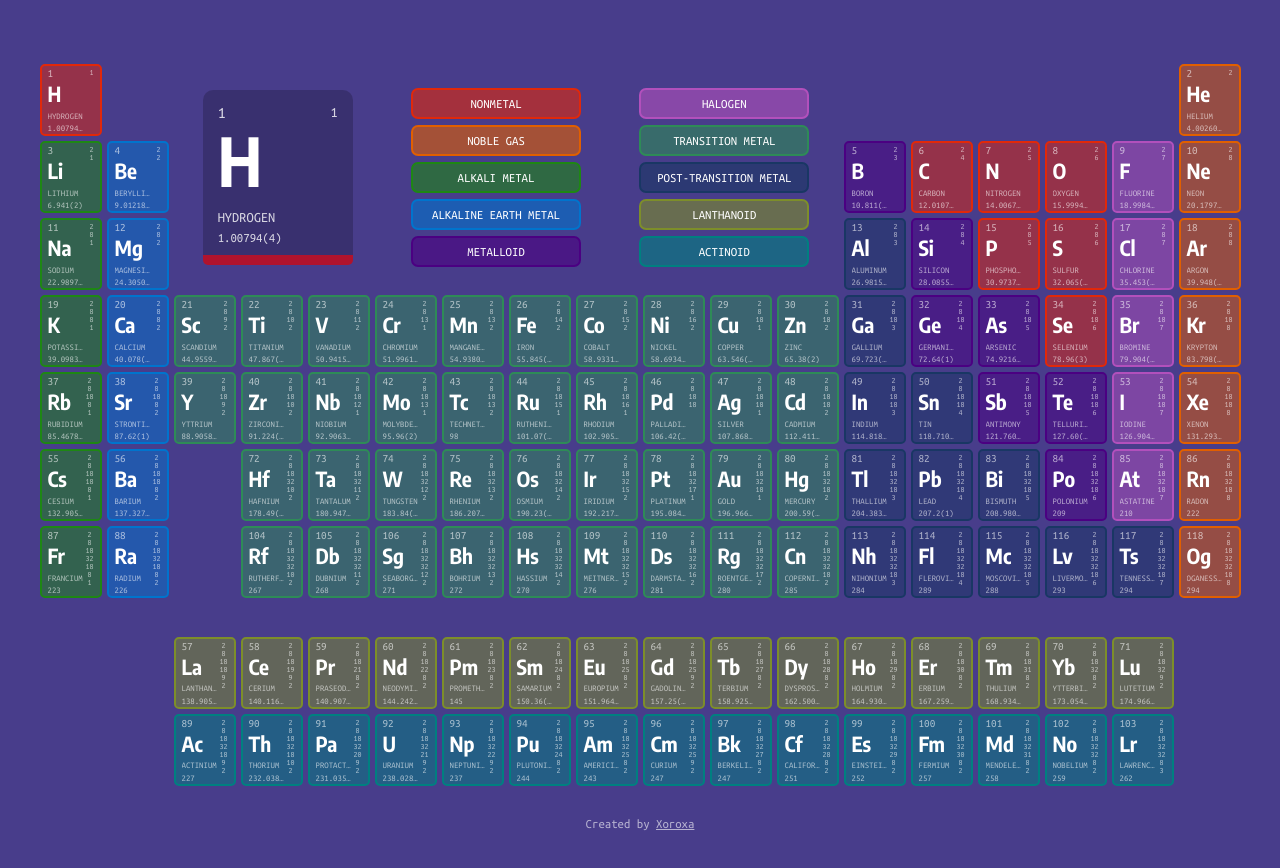
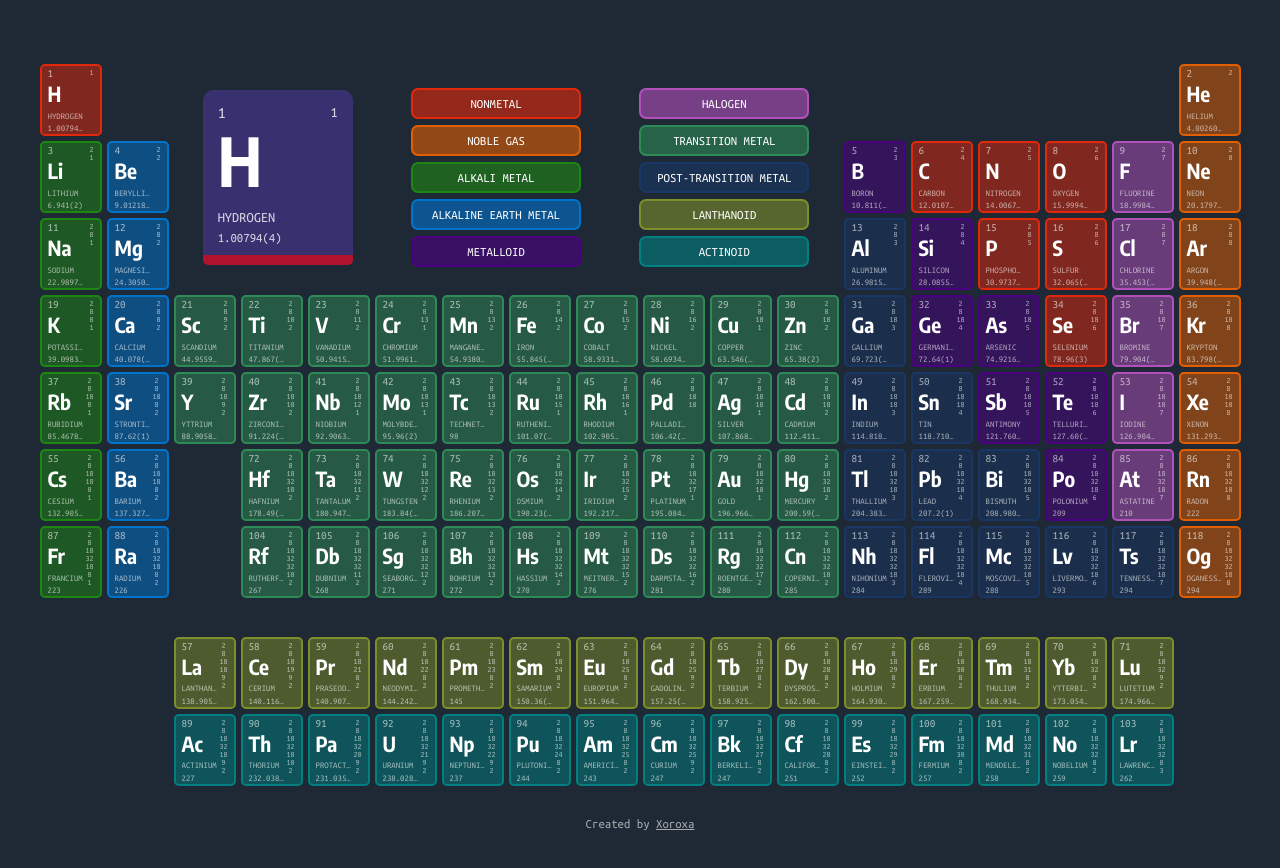
Before and after one commit to Xoroxa/periodic-table, a plain HTML site: page index.html in a window 1280 px wide. Drawn offline with Linux system fonts and the light colour scheme.

Commit message:
Added dark mode

```diff
--- a/main.css
+++ b/main.css
@@ -19,7 +19,8 @@
 body {
   margin: 0;
   height: 100vh;
-  background-color: darkslateblue;
+  background-color: #1f2935;
+  --primary-color: #455363;
   font-family: UbuntuMono, monospace;
   display: flex;
   flex-direction: column;
@@ -121,7 +122,7 @@ footer p a {
   height: 175px;
   width: 150px;
   border-bottom: 10px solid;
-  background-color: rgba(0, 0, 0, 0.2);
+  background-color: #39306F;
   padding: 15px 15px 10px 15px;
   box-sizing: border-box;
   justify-content: space-between;
@@ -198,7 +199,7 @@ footer p a {
 }
 
 .modal-container .modal {
-  background-color: white;
+  background-color: #1f2935;
   border: none;
   padding: 0;
   border-radius: 5px;
```
